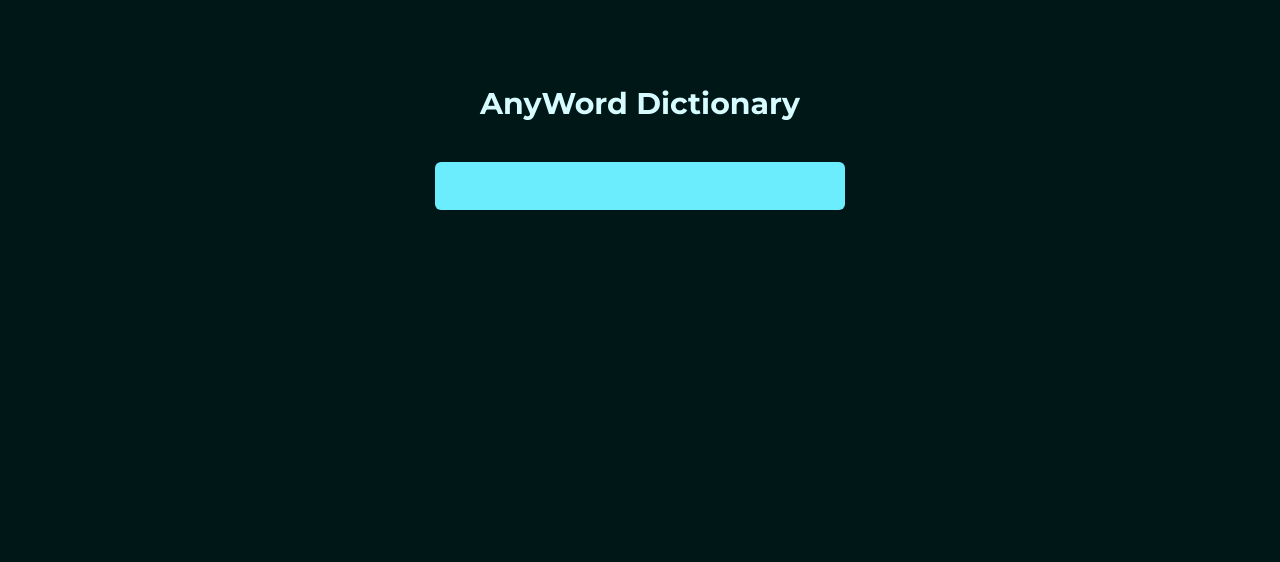
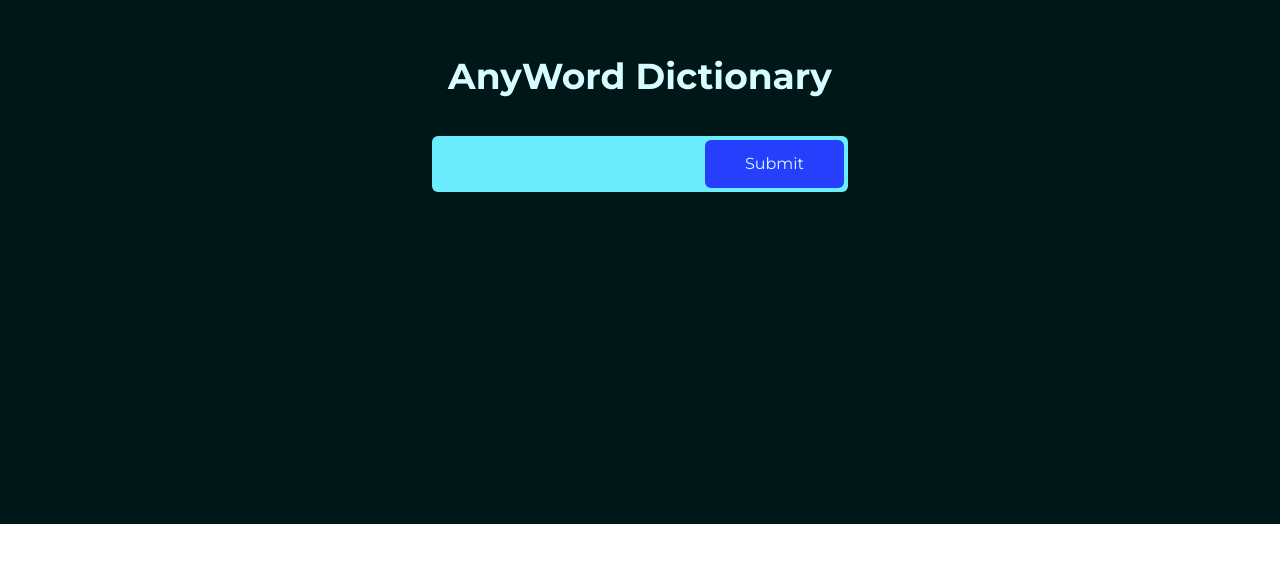
Before and after one commit to AtanasovCode/dictionary-app, a React (Vite) app: page / in a window 1280 px wide. Shown: the part 276-838 px from the top of the page. After the commit the page ends 800 px from the top, so only its background shows below. Built offline with nearby package versions, Linux system fonts and the light colour scheme.

Commit message:
add submit button components

```diff
--- a/src/App.tsx
+++ b/src/App.tsx
@@ -5,7 +5,7 @@ const App = () => {
     <main
       className="
                 min-h-dvh w-full flex flex-col items-start justify-start
-                bg-background text-text font-sans p-6
+                bg-background text-text font-sans px-4
             ">
       <Hero />
     </main>
--- a/src/components/Hero.tsx
+++ b/src/components/Hero.tsx
@@ -1,13 +1,13 @@
-import SearchBar from "../ui/search/SearchBar";
+import Search from "../ui/search/Search";
 
 const Hero = () => {
     return (
         <div className="w-full min-h-dvh flex items-center justify-center">
             <div className="flex flex-col items-center justify-center w-full md:max-w-2/3 lg:max-w-1/3 gap-6 lg:gap-10">
-                <div className="font-bold text-xl md:text-2xl lg:text-3xl">
+                <div className="font-bold text-2xl md:text-3xl lg:text-4xl">
                     AnyWord Dictionary
                 </div>
-                <SearchBar />
+                <Search />
             </div>
         </div>
     );
--- /dev/null
+++ b/src/ui/search/Search.tsx
@@ -0,0 +1,13 @@
+import SearchBar from "./SearchBar";
+import SubmitButton from "./SubmitButton";
+
+const Search = () => {
+    return (
+        <div className="flex items-center justify-between w-full p-1 rounded-md bg-primary">
+            <SearchBar />
+            <SubmitButton />
+        </div>
+    );
+}
+
+export default Search;
--- a/src/ui/search/SearchBar.tsx
+++ b/src/ui/search/SearchBar.tsx
@@ -11,7 +11,7 @@ const SearchBar = () => {
         <input
             type="text"
             value={word ? word : ""}
-            className="w-full px-2 py-3 rounded-md bg-primary text-left"
+            className="w-full text-left p-3 outline-none rounded-md text-background"
             onChange={(e) => setWord(e.currentTarget.value)}
         />
     );
--- /dev/null
+++ b/src/ui/search/SubmitButton.tsx
@@ -0,0 +1,13 @@
+
+
+const SubmitButton = () => {
+    return (
+        <input
+            type="button"
+            value="Submit"
+            className="bg-accent rounded-md text-center text-text py-3 px-10 hover:cursor-pointer hover:bg-blue-500                       "
+        />
+    );
+}
+
+export default SubmitButton;
```
